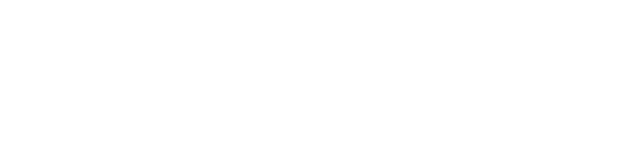
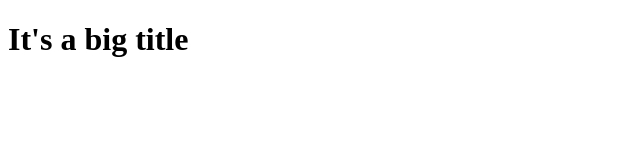
Before and after one commit to JeromeRiss/my-super-website, a plain HTML site: page index.html in a window 1280 px wide. Shown: the whole page, without its empty margins (0-640 px from the left). Drawn offline with Linux system fonts and the light colour scheme.

Commit message:
add title and h1

```diff
--- a/index.html
+++ b/index.html
@@ -4,9 +4,10 @@
         <meta charset="UTF-8">
         <meta http-equiv="X-UA-Compatible" content="IE=edge">
         <meta name="viewport" content="width=device-width, initial-scale=1.0">
-        <title>Document</title>
+        <title>My webside</title>
     </head>
     <body>
+        <h1>It's a big title</h1>
 
     </body>
     </html>
```
